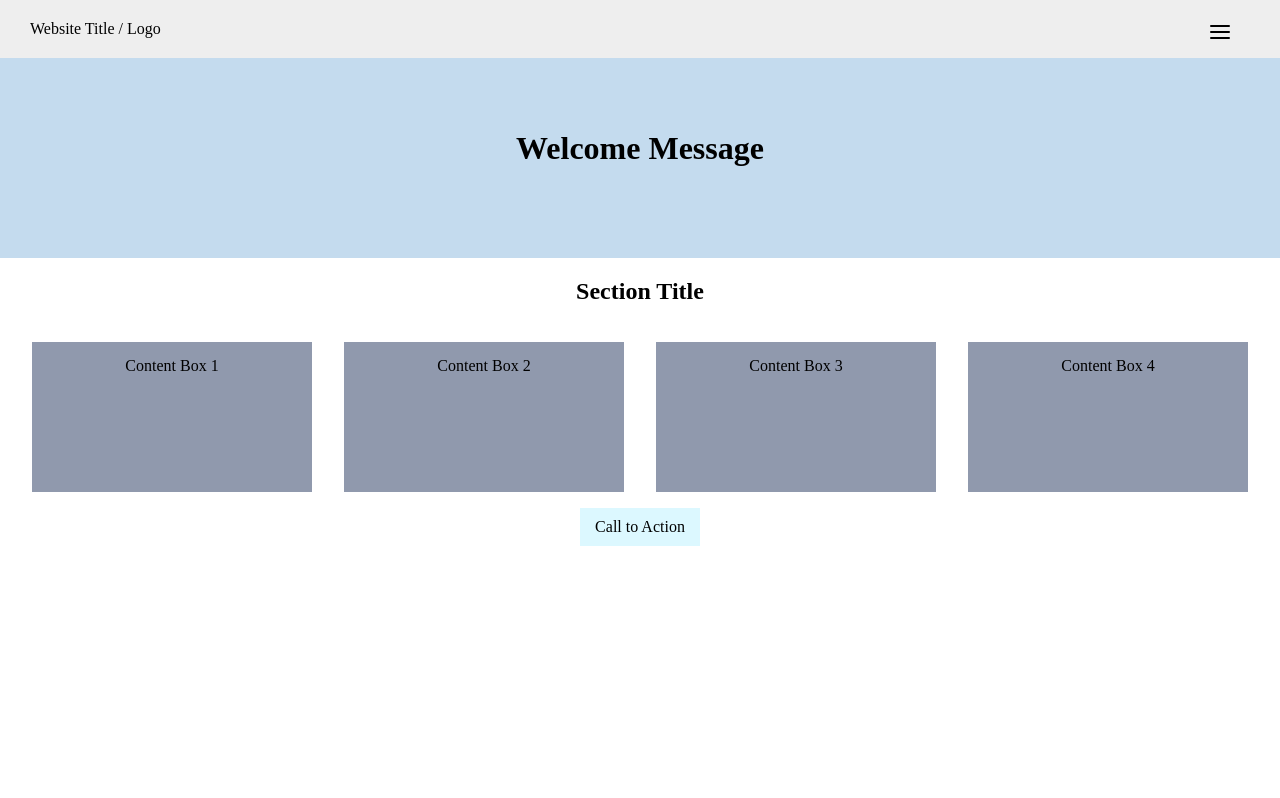
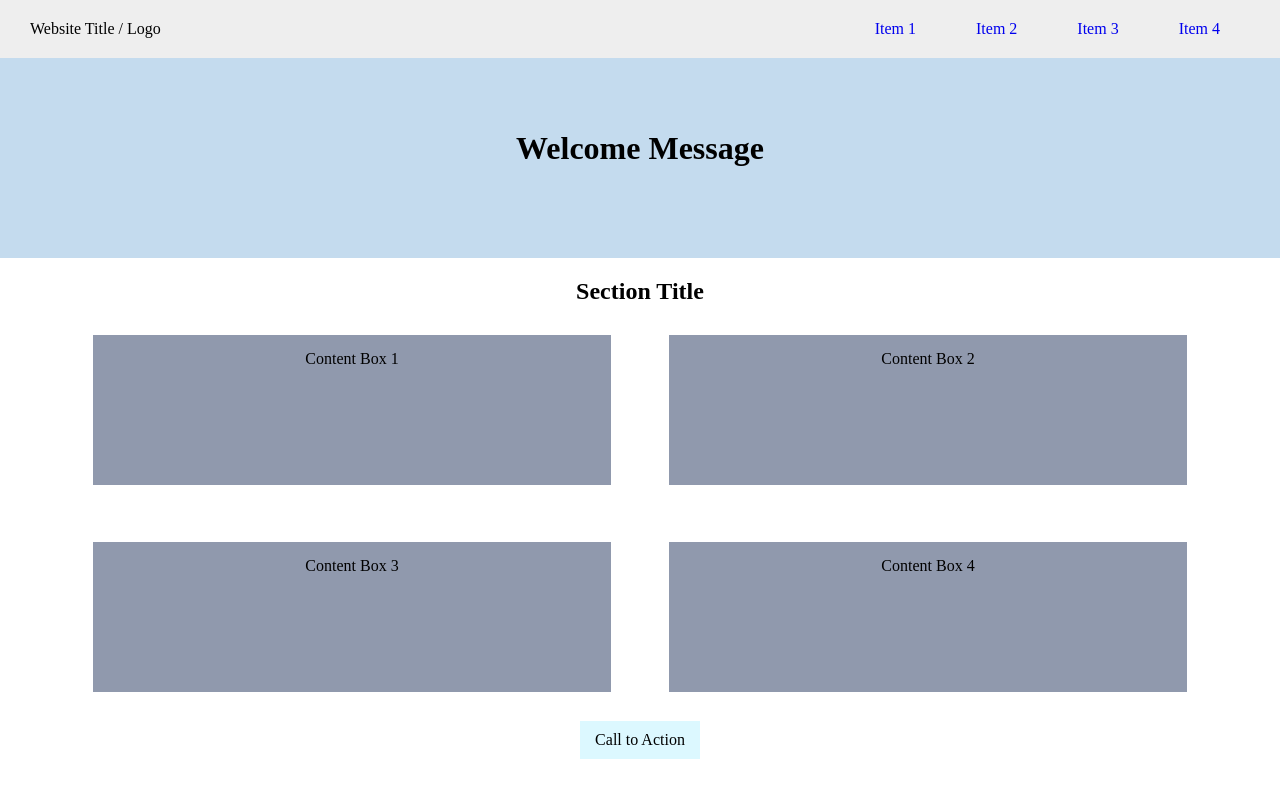
Before and after one commit to AislynYC/remote-assignments, a plain HTML site: page week-1 /index.html in a window 1280 px wide. Drawn offline with Linux system fonts and the light colour scheme.

Commit message:
Media Queries Completed

```diff
--- a/week-1 /css/style.css
+++ b/week-1 /css/style.css
@@ -1,3 +1,7 @@
+* {
+    box-sizing: border-box;
+}
+
 body {
     font-family: 'Times New Roman', Times, serif;
     min-width: 300px;
@@ -33,7 +37,7 @@ body {
     text-decoration: none;
     display: block;
     text-align: center;
-
+    padding: 20px 60px 20px 0;
 }
 
 /* Banner */
@@ -54,15 +58,19 @@ body {
     text-align: center;
 }
 
+.section-title h2 {
+    margin-bottom: 0;
+}
+
 /* Content Boxes */
 .row {
-    padding-left: 1em;
-    padding-right: 1em;
+    width: 90%;
+    margin: 0 auto;
 }
 
 .col {
     background-color: rgb(144, 153, 173);
-    margin: 1em;
+    margin: 2.5%;
     display: block;
     height: 150px;
 }
@@ -78,7 +86,7 @@ body {
     background-color: rgb(220, 248, 255);
     margin: 0 auto;
     text-align: center;
-    width: 100px;
+    width: 120px;
     padding: 10px;
 }
 
@@ -88,9 +96,31 @@ body {
     .row {
         display: flex;
         flex-wrap: wrap;
+        justify-content: space-around;
     }
 
     .col {
-        flex: 1 200px;
+        flex: 1 45%;
     }
 }
+
+@media(min-width:800px) {
+    .menu-btn {
+        display: none;
+    }
+
+    .main-header {
+        display: flex;
+        justify-content: space-between;
+    }
+
+    .main-nav {
+        display: flex;
+    }
+}
+
+@media(min-width:1200px) {
+    .row {
+        max-width: 1200px;
+    }
+}
--- a/week-1 /index.html
+++ b/week-1 /index.html
@@ -18,10 +18,10 @@
             <img class="menu-btn" src="./img/iconfinder_menu_2561466.svg" alt="menu">
         </div>
         <ul class="main-nav">
-            <li class="nav-item"><a href="">Item 1</a></li>
-            <li class="nav-item"><a href="">Item 2</a></li>
-            <li class="nav-item"><a href="">Item 3</a></li>
-            <li class="nav-item"><a href="">Item 4</a></li>
+            <li class="nav-item"><a href="#">Item 1</a></li>
+            <li class="nav-item"><a href="#">Item 2</a></li>
+            <li class="nav-item"><a href="#">Item 3</a></li>
+            <li class="nav-item"><a href="#">Item 4</a></li>
         </ul>
         </nav>
     </header>
```
